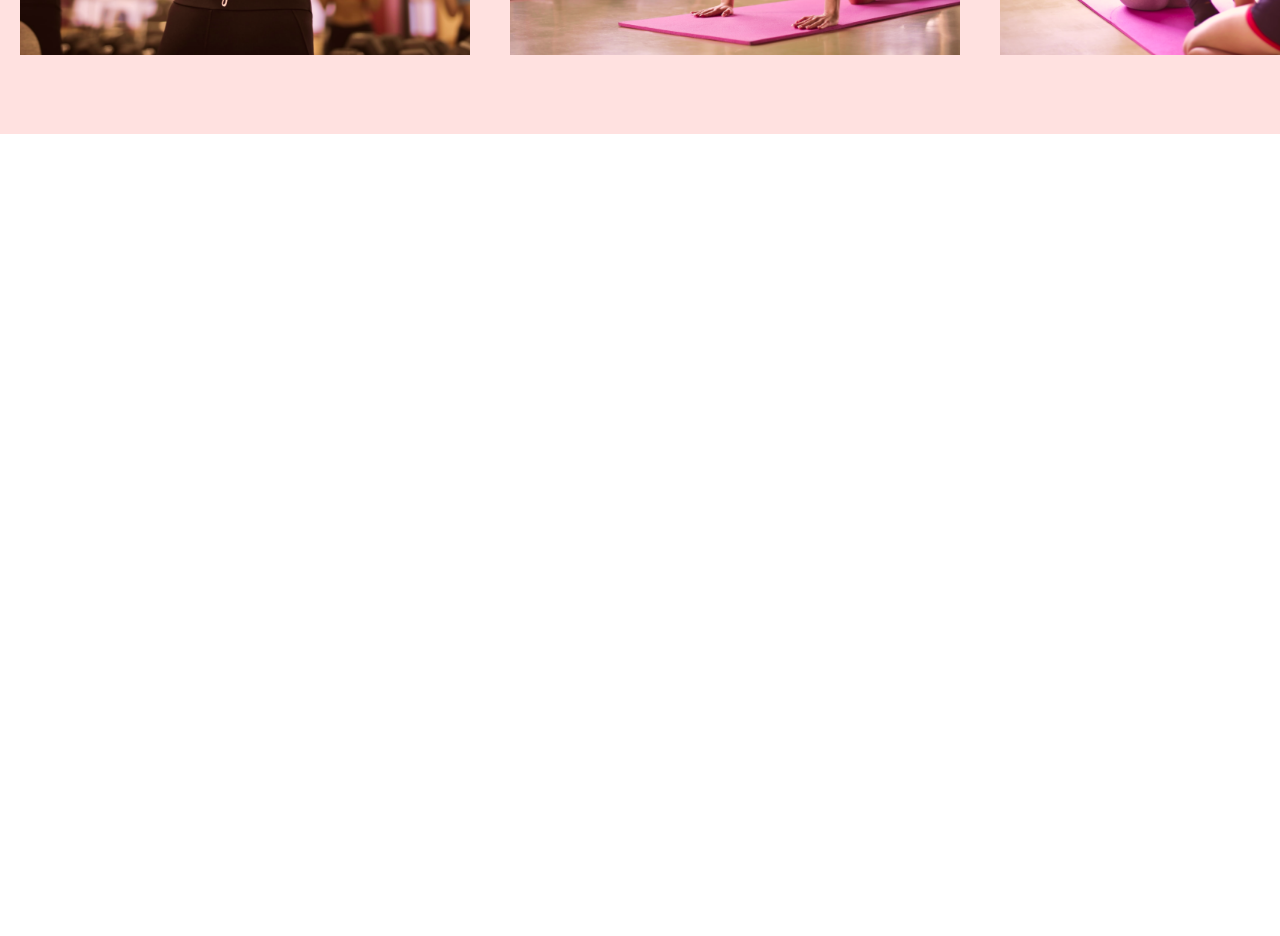
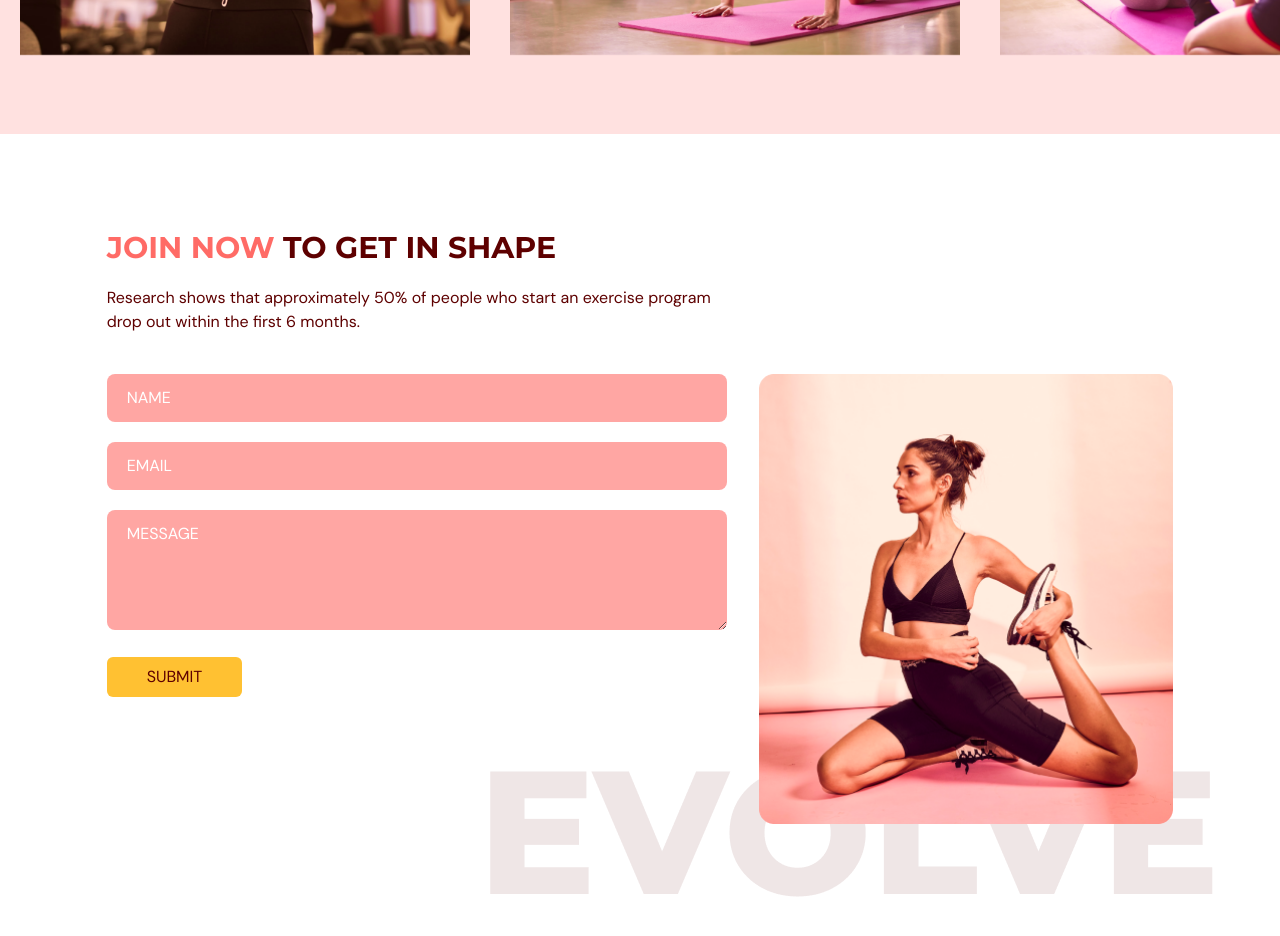
Before and after one commit to destinyamba/gym-website, a React (Vite) app in the folder gym-typescript/: page / in a window 1280 px wide. Shown: the part 2700-3636 px from the top of the page. Before the commit the page ends 2834 px from the top, so only its background shows below. Built offline with nearby package versions, Linux system fonts and the light colour scheme.

Commit message:
completed contact us

```diff
--- a/gym-typescript/package.json
+++ b/gym-typescript/package.json
@@ -14,7 +14,8 @@
     "framer-motion": "^10.16.4",
     "react": "^18.2.0",
     "react-anchor-link-smooth-scroll": "^1.0.12",
-    "react-dom": "^18.2.0"
+    "react-dom": "^18.2.0",
+    "react-hook-form": "^7.47.0"
   },
   "devDependencies": {
     "@types/node": "^20.8.10",
--- a/gym-typescript/src/App.tsx
+++ b/gym-typescript/src/App.tsx
@@ -4,6 +4,7 @@
 import Home from "@/scenes/home";
 import Benefits from "@/scenes/benefits";
 import OurClasses from "@/scenes/ourclasses";
+import ContactUs from "@/scenes/contactus";
 
 const App = () => {
   const [selectedPage, setSelectedPage] = useState<SELECTED_PAGE>(
@@ -34,7 +35,7 @@
       <Home setSelectedPage={setSelectedPage} />
       <Benefits setSelectedPage={setSelectedPage} />
       <OurClasses setSelectedPage={setSelectedPage} />
-      {/* <ContactUs setSelectedPage={setSelectedPage} /> */}
+      <ContactUs setSelectedPage={setSelectedPage} />
     </div>
   );
 };
--- /dev/null
+++ b/gym-typescript/src/scenes/contactus/index.tsx
@@ -0,0 +1,151 @@
+import { SELECTED_PAGE } from "@/shared/types";
+import { motion } from "framer-motion";
+import { useForm } from "react-hook-form";
+import ContactUsPageGraphic from "@/assets/ContactUsPageGraphic.png";
+import HText from "@/shared/HText";
+
+type Props = {
+  setSelectedPage: (value: SELECTED_PAGE) => void;
+};
+
+const ContactUs = ({ setSelectedPage }: Props) => {
+  const inputStyles = `mb-5 w-full rounded-lg bg-primary-300 px-5 py-3 placeholder-white`;
+  const {
+    register,
+    trigger,
+    formState: { errors },
+  } = useForm();
+  const onSubmit = async (e: any) => {
+    const isValid = await trigger();
+    if (!isValid) {
+      e.preventDefault();
+    }
+  };
+  return (
+    <section id="contactus" className="mx-auto w-5/6 pt-24 pb-32">
+      <motion.div onViewportEnter={() => setSelectedPage(SELECTED_PAGE.HOME)}>
+        {/* HEADER */}
+        <motion.div
+          initial="hidden"
+          whileInView="visible"
+          viewport={{ once: true, amount: 0.5 }}
+          transition={{ duration: 1 }}
+          variants={{
+            hidden: { opacity: 0, y: 50 },
+            visible: { opacity: 1, y: 0 },
+          }}
+          className="md:w-3/5"
+        >
+          <HText>
+            <span className="text-primary-500">join now</span> to get in shape
+          </HText>
+          <p className="my-5">
+            Research shows that approximately 50% of people who start an
+            exercise program drop out within the first 6 months.
+          </p>
+        </motion.div>
+        {/* FORM & IMAGE */}
+        <div className="mt-10 justify-between gap-8 md:flex">
+          <motion.div
+            initial="hidden"
+            whileInView="visible"
+            viewport={{ once: true, amount: 0.5 }}
+            transition={{ duration: 1 }}
+            variants={{
+              hidden: { opacity: 0, y: 50 },
+              visible: { opacity: 1, y: 0 },
+            }}
+            className="mt-10 basis-3/5 md:mt-0"
+          >
+            <form
+              target="_blank"
+              onSubmit={onSubmit}
+              method="POST"
+              action="https://formsubmit.co/94715debfddab8def4c5bad6e85325d2"
+            >
+              <input
+                className={inputStyles}
+                type="text"
+                placeholder="NAME"
+                {...register("name", {
+                  required: true,
+                  maxLength: 100,
+                })}
+              />
+              {errors.name && (
+                <p className="mt-1 text-primary-500">
+                  {errors.name.type === "required" && "This field is required."}{" "}
+                  {errors.name.type === "maxLength" &&
+                    "Max length is 100 characters."}
+                </p>
+              )}
+              <input
+                className={inputStyles}
+                type="email"
+                placeholder="EMAIL"
+                {...register("email", {
+                  required: true,
+                  pattern: /^[A-Z0-9._%+-]+@[A-Z0-9.-]+\.[A-Z]{2,}$/i,
+                })}
+              />
+              {errors.email && (
+                <p className="mt-1 text-primary-500">
+                  {errors.email.type === "required" &&
+                    "This field is required."}{" "}
+                  {errors.email.type === "maxLength" &&
+                    "Invalid email address."}
+                </p>
+              )}
+              <textarea
+                className={inputStyles}
+                rows={4}
+                cols={50}
+                placeholder="MESSAGE"
+                {...register("message", {
+                  required: true,
+                  maxLength: 250,
+                })}
+              />
+              {errors.message && (
+                <p className="mt-1 text-primary-500">
+                  {errors.message.type === "required" &&
+                    "This field is required."}{" "}
+                  {errors.message.type === "maxLength" &&
+                    "Max length is 100 characters."}
+                </p>
+              )}
+
+              <button
+                className="rounded-md bg-secondary-500 px-10 py-2 hover:bg-primary-500 hover:text-white"
+                type="submit"
+              >
+                SUBMIT
+              </button>
+            </form>
+          </motion.div>
+          <motion.div
+            initial="hidden"
+            whileInView="visible"
+            viewport={{ once: true, amount: 0.5 }}
+            transition={{ delay: 0.3, duration: 1 }}
+            variants={{
+              hidden: { opacity: 0, y: 50 },
+              visible: { opacity: 1, y: 0 },
+            }}
+            className="relative mt-16 basis-2/5 md:mt-0"
+          >
+            <div className="md:before:content-evolvetext w-full before:absolute before:-bottom-20 before:-right-10 before:z-[-1]">
+              <img
+                className="w-full"
+                alt={`${ContactUsPageGraphic}`}
+                src={ContactUsPageGraphic}
+              />
+            </div>
+          </motion.div>
+        </div>
+      </motion.div>
+    </section>
+  );
+};
+
+export default ContactUs;
```
Also changed, not shown: 1 other file (tests, documents, lock files or other folders).
